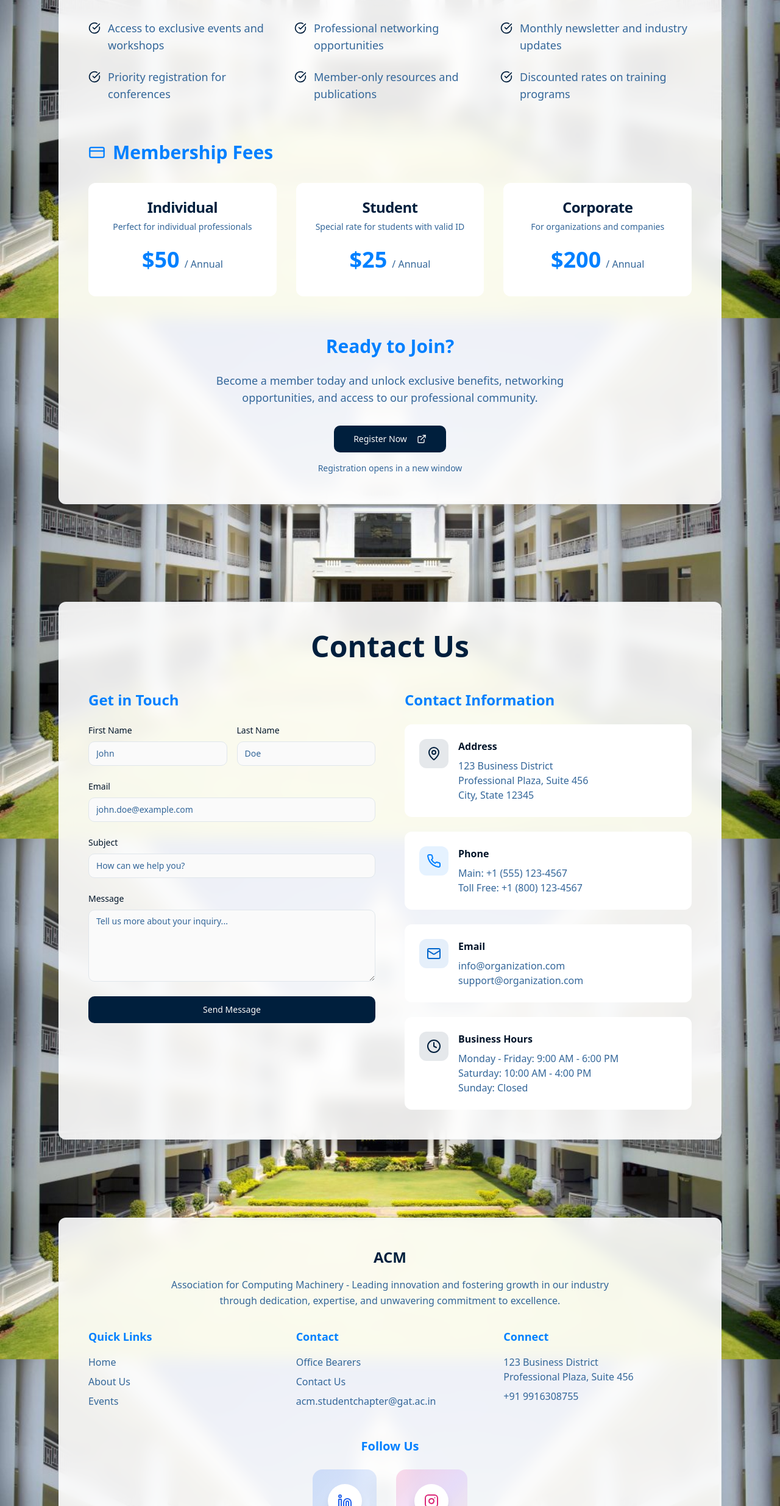
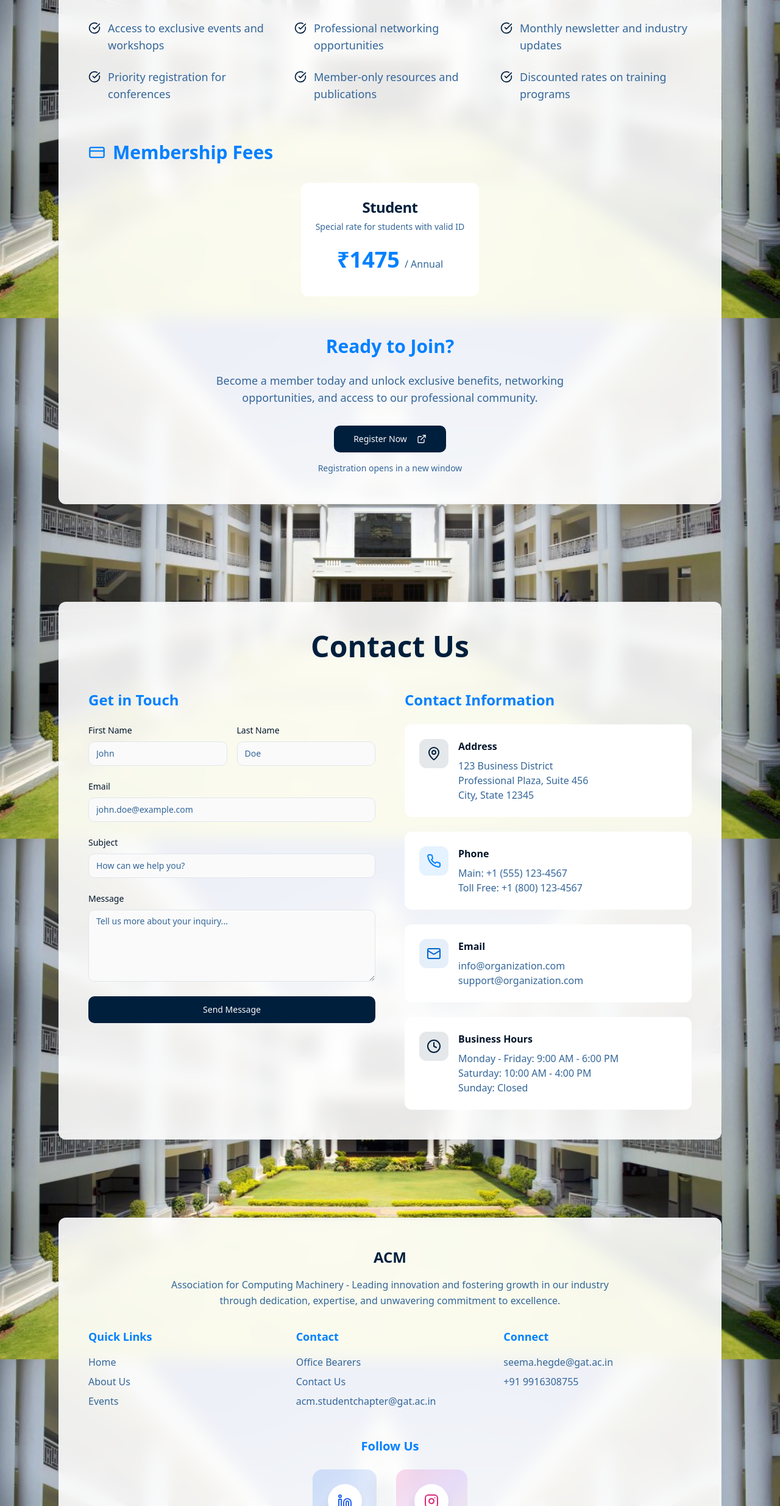
Before and after one commit to adarshkn1/cloud-construct-25, a React (Vite) app: page / in a window 1280 px wide. Shown: the part 3747-6217 px from the top of the page at 61% size. Built offline with nearby package versions, Linux system fonts and the light colour scheme.

Commit message:
Update membership fees and footer contact

```diff
--- a/src/components/Footer.tsx
+++ b/src/components/Footer.tsx
@@ -75,10 +75,12 @@ const Footer = () => {
             <div>
               <h4 className="font-semibold text-lg mb-4 text-secondary">Connect</h4>
               <div className="space-y-2">
-                <p className="text-muted-foreground">
-                  123 Business District<br />
-                  Professional Plaza, Suite 456
-                </p>
+                <a
+                  href="mailto:seema.hegde@gat.ac.in"
+                  className="block text-muted-foreground hover:text-primary transition-colors"
+                >
+                  seema.hegde@gat.ac.in
+                </a>
                 <p className="text-muted-foreground">
                   +91 9916308755
                 </p>
--- a/src/components/Membership.tsx
+++ b/src/components/Membership.tsx
@@ -21,22 +21,10 @@ const Membership = () => {
 
   const membershipTypes = [
     {
-      type: "Individual",
-      price: "$50",
-      period: "Annual",
-      description: "Perfect for individual professionals"
-    },
-    {
       type: "Student",
-      price: "$25",
+      price: "₹1475",
       period: "Annual",
       description: "Special rate for students with valid ID"
-    },
-    {
-      type: "Corporate",
-      price: "$200",
-      period: "Annual",
-      description: "For organizations and companies"
     }
   ];
 
@@ -85,7 +73,7 @@ const Membership = () => {
               <CreditCard className="mr-3" size={28} />
               Membership Fees
             </h3>
-            <div className="grid md:grid-cols-3 gap-8">
+            <div className="flex justify-center">
               {membershipTypes.map((membership, index) => (
                 <Card key={index} className="floating-card border-none shadow-none">
                   <CardHeader className="text-center">
```
